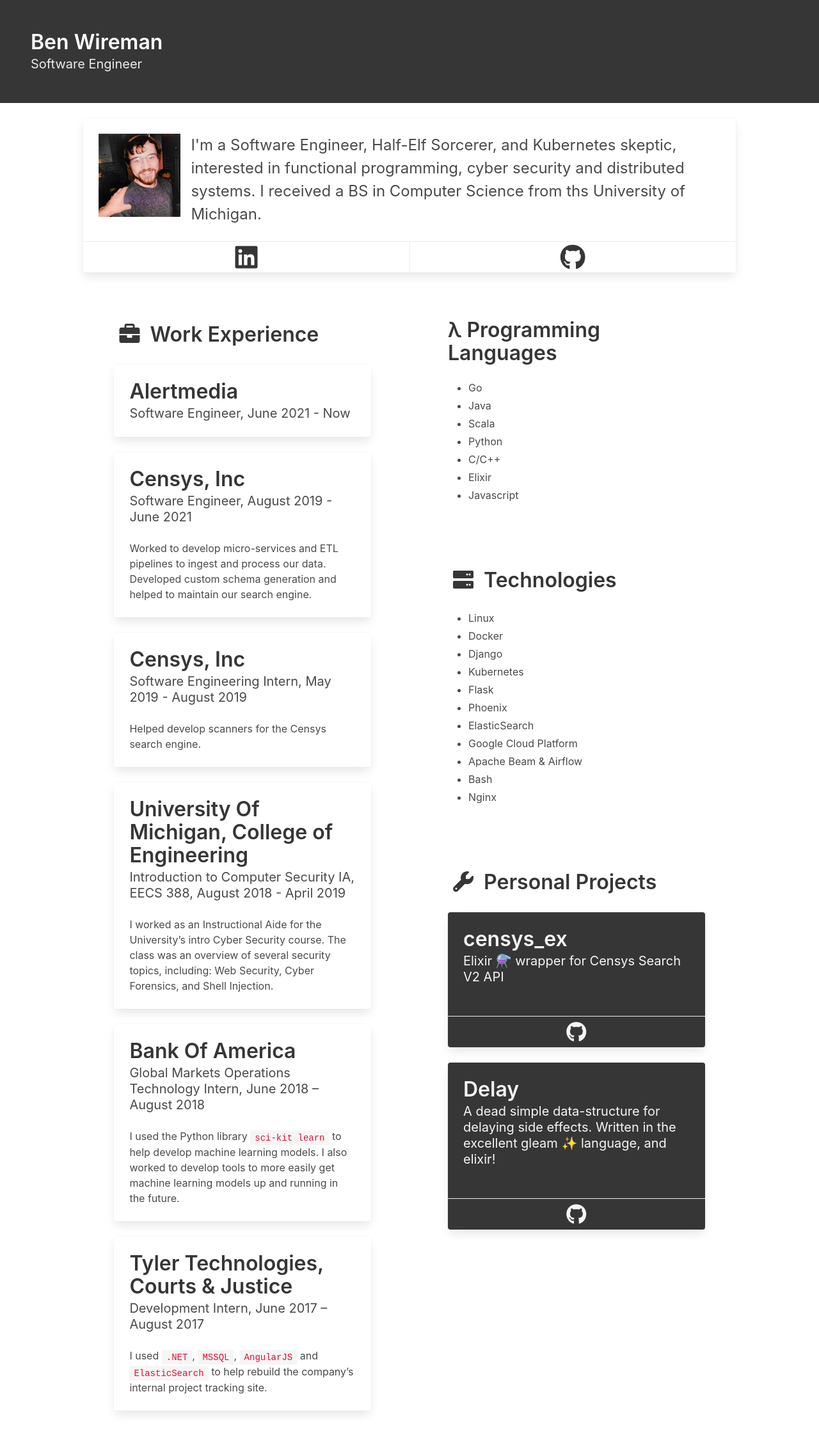
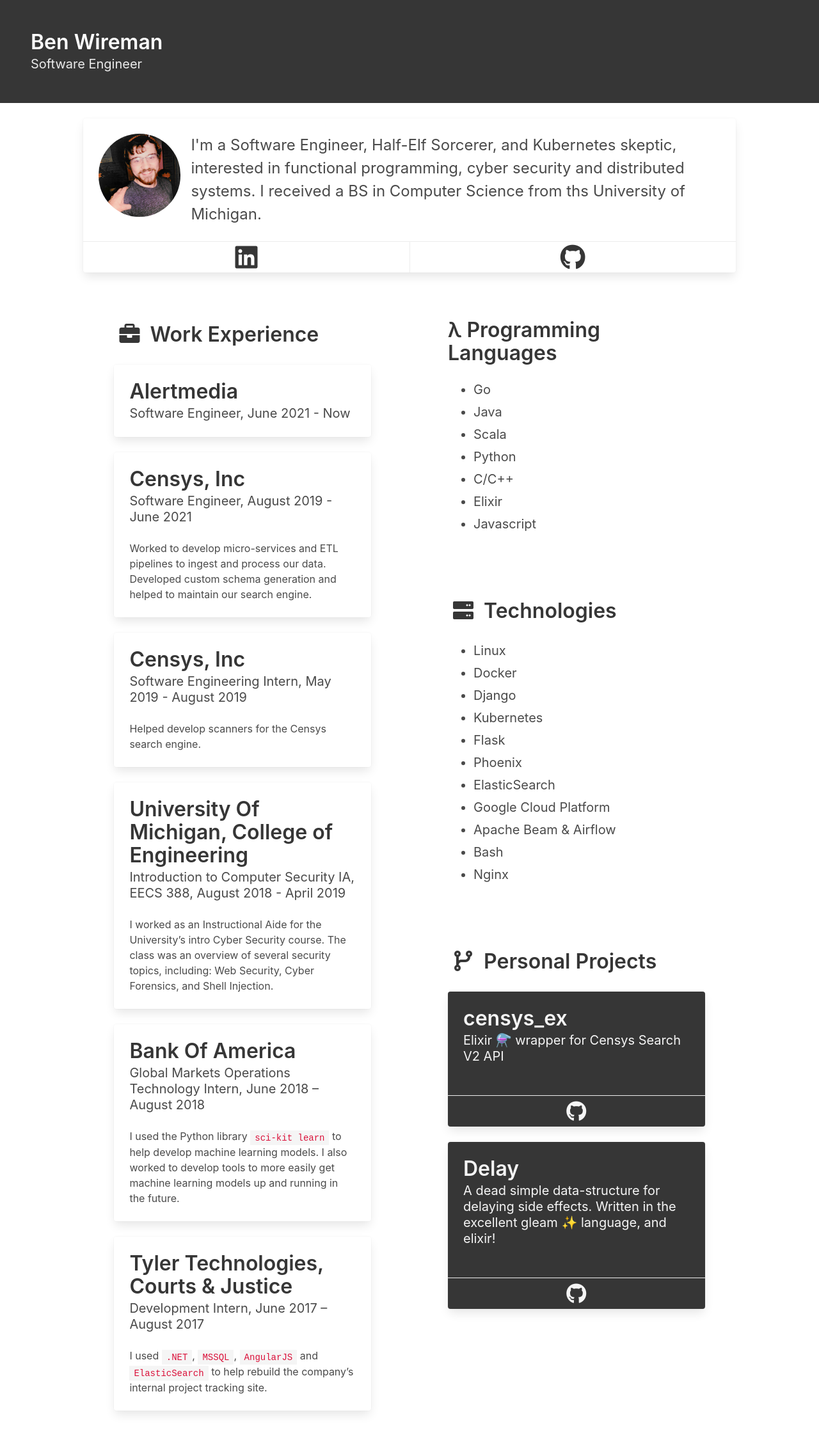
Before and after one commit to bwireman/bwireman.github.io, a Jekyll site: the page built from index.md, in a window 1280 px wide. Shown: the whole page at 64% size. Built offline with Jekyll 4.4.1, drawn with Linux system fonts in a browser that asks for light colours; our own code applies the rules of GitHub Pages for plain Markdown files.

Commit message:
round image and size lists better

```diff
--- a/_layouts/default.html
+++ b/_layouts/default.html
@@ -43,7 +43,7 @@
           <div class="media">
             <div class="media-left">
               <figure class="image is-128x128">
-                <img src="{{site.logo | relative_url}}" alt="ME">
+                <img class="is-rounded" src="{{site.logo | relative_url}}" alt="ME">
               </figure>
             </div>
             <div class="media-content is-size-4">
@@ -174,7 +174,7 @@
     <div class="column is-two-fifths">
       <section class="section">
         <h1 class="title">λ Programming Languages</h1>
-        <div class="content">
+        <div class="content is-size-5">
           <ul>
             <li>Go</li>
             <li>Java</li>
@@ -192,7 +192,7 @@
           <span class="icon is-large has-text-dark"><i class="fas fa-server"></i></span>
           Technologies
         </h1>
-        <div class="content">
+        <div class="content is-size-5">
           <ul>
             <li>Linux</li>
             <li>Docker</li>
@@ -211,7 +211,7 @@
 
       <section class="section">
         <h1 class="title">
-          <span class="icon is-large has-text-dark"><i class="fas fa-wrench"></i></span>
+          <span class="icon is-large has-text-dark"><i class="fas fa-code-branch"></i></span>
           Personal Projects
         </h1>
 
@@ -239,7 +239,8 @@
               Delay
             </p>
             <p class="subtitle">
-              A dead simple data-structure for delaying side effects. Written in the excellent gleam ✨ language, and elixir!
+              A dead simple data-structure for delaying side effects. Written in the excellent gleam ✨ language, and
+              elixir!
             </p>
             <p>
           </div>
```
